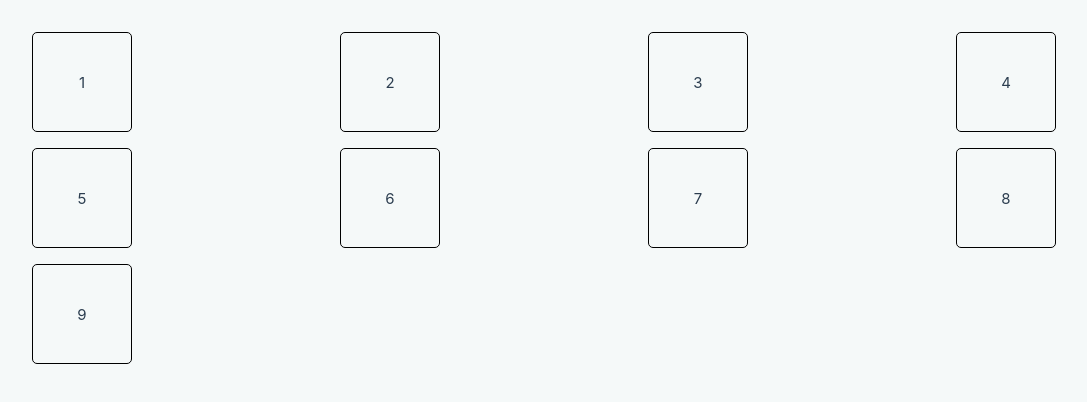
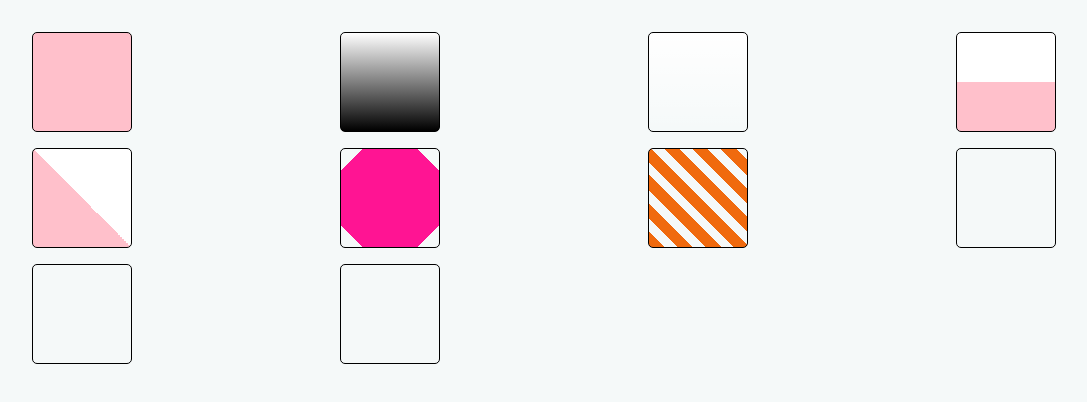
Before and after one commit to yizhixiaowutu/vue3-demo, a Vue app: page /css-page/background in a window 1280 px wide. Shown: the top 402 px of the page, without its empty margins (0-1087 px from the left). Built offline with nearby package versions, Linux system fonts and the light colour scheme.

Commit message:
style: bg & mask

```diff
--- a/src/router/index.ts
+++ b/src/router/index.ts
@@ -70,6 +70,11 @@ const router = createRouter({
           name: 'background',
           component: () => import('@/views/css-page/background.vue'),
         },
+        {
+          path: '/css-page/mask',
+          name: 'mask',
+          component: () => import('@/views/css-page/mask.vue'),
+        },
       ],
     },
   ],
--- a/src/views/css-page/background.vue
+++ b/src/views/css-page/background.vue
@@ -1,14 +1,15 @@
 <template>
   <div id="css-background" class="grid grid-cols-4 gap-4">
-    <div class="h-100 w-100">1</div>
-    <div class="h-100 w-100">2</div>
-    <div class="h-100 w-100">3</div>
-    <div class="h-100 w-100">4</div>
-    <div class="h-100 w-100">5</div>
-    <div class="h-100 w-100">6</div>
-    <div class="h-100 w-100">7</div>
-    <div class="h-100 w-100">8</div>
-    <div class="h-100 w-100">9</div>
+    <div class="h-100 w-100 bg-pure"></div>
+    <div class="h-100 w-100 bg-lg-1"></div>
+    <div class="h-100 w-100 bg-lg-2"></div>
+    <div class="h-100 w-100 bg-lg-3"></div>
+    <div class="h-100 w-100 bg-lg-4"></div>
+    <div class="h-100 w-100 bg-lg-5"></div>
+    <div class="h-100 w-100 bg-lg-6"></div>
+    <div class="h-100 w-100"></div>
+    <div class="h-100 w-100"></div>
+    <div class="h-100 w-100"></div>
   </div>
 </template>
 
@@ -22,5 +23,41 @@
     text-align: center;
     line-height: 100px;
   }
+  // bg-pure
+  .bg-pure {
+    background-color: pink;
+  }
+
+  // bg-linear-gradient
+  .bg-lg-1 {
+    background: linear-gradient(#fff, #000);
+  }
+  .bg-lg-2 {
+    background: linear-gradient(#fff, transparent);
+  }
+  .bg-lg-3 {
+    background: linear-gradient(#fff 0%, #fff 50%, pink 50%, pink 100%);
+  }
+  .bg-lg-4 {
+    background: linear-gradient(225deg, #fff 0%, #fff 50%, pink 50%, pink 100%);
+  }
+  .bg-lg-5 {
+    background: linear-gradient(135deg, transparent 15px, deeppink 0),
+      linear-gradient(-135deg, transparent 15px, deeppink 0),
+      linear-gradient(-45deg, transparent 15px, deeppink 0),
+      linear-gradient(45deg, transparent 15px, deeppink 0);
+    background-size: 50% 50%, 50% 50%, 50% 50%, 50% 50%;
+    background-position: top left, top right, bottom right, bottom left;
+    background-repeat: no-repeat;
+  }
+  .bg-lg-6 {
+    background: repeating-linear-gradient(
+      45deg,
+      #f06a0e,
+      #f06a0e 11px,
+      transparent 11px,
+      transparent 20px
+    );
+  }
 }
 </style>
--- /dev/null
+++ b/src/views/css-page/mask.vue
@@ -0,0 +1,85 @@
+<template>
+  <div id="css-mask">
+    <div class="mask1"></div>
+    <div class="mask2">
+      <div class="inner"></div>
+    </div>
+    <div class="mask3"></div>
+  </div>
+</template>
+
+<script setup lang="ts">
+const myAll = (promises) => {
+  let arr: any[] = []
+  let count = 0
+  return new Promise((res, rej) => {
+    promises.forEach((p, i) => {
+      p.then((data) => {
+        arr[i] = data
+        count++
+        if (count === promises.length) {
+          res(arr)
+        }
+      }).catch((err) => {
+        rej(err)
+      })
+    })
+  })
+}
+</script>
+
+<style lang="scss" scoped>
+$bgImg1: 'https://phpimg.ziroom.com/f3edafa7-220c-4a2f-b25c-3597f2e7bf81.jpeg';
+$bgImg2: 'https://phpimg.ziroom.com/69afb52a-52f8-468b-8745-5f89e6330561.jpeg';
+.mask1 {
+  width: 200px;
+  height: 400px;
+  position: relative;
+  background: url($bgImg1) no-repeat;
+  background-size: cover;
+
+  &::before {
+    position: absolute;
+    content: '';
+    top: 0;
+    left: 0;
+    right: 0;
+    bottom: 0;
+    background: url('https://phpimg.ziroom.com/69afb52a-52f8-468b-8745-5f89e6330561.jpeg')
+      no-repeat;
+    background-size: cover;
+    mask: linear-gradient(45deg, #000 50%, transparent 50%);
+  }
+}
+.mask2 {
+  width: 200px;
+  height: 400px;
+  background: url($bgImg1) no-repeat;
+  background-size: cover;
+
+  .inner {
+    width: 200px;
+    height: 400px;
+    background: url($bgImg2) no-repeat;
+    background-size: cover;
+    mask: linear-gradient(
+      180deg,
+      #fff 0%,
+      #fff 50%,
+      transparent 50%,
+      transparent 100%
+    );
+    mask-size: 100% 200%;
+    animation: maskChange 2s infinite alternate linear;
+  }
+  @keyframes maskChange {
+    0% {
+      // mask-position: -100% 0;
+      mask-position: 0 -100%;
+    }
+    100% {
+      mask-position: 0 0;
+    }
+  }
+}
+</style>
```
